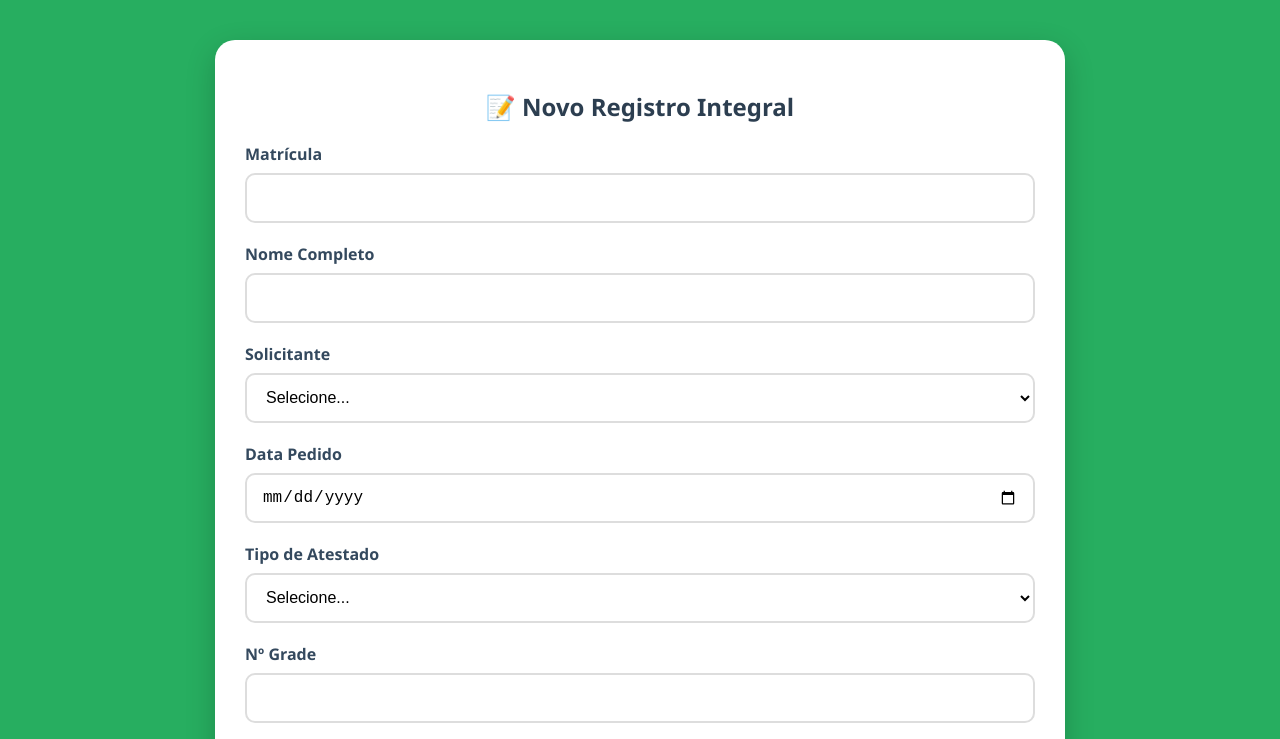
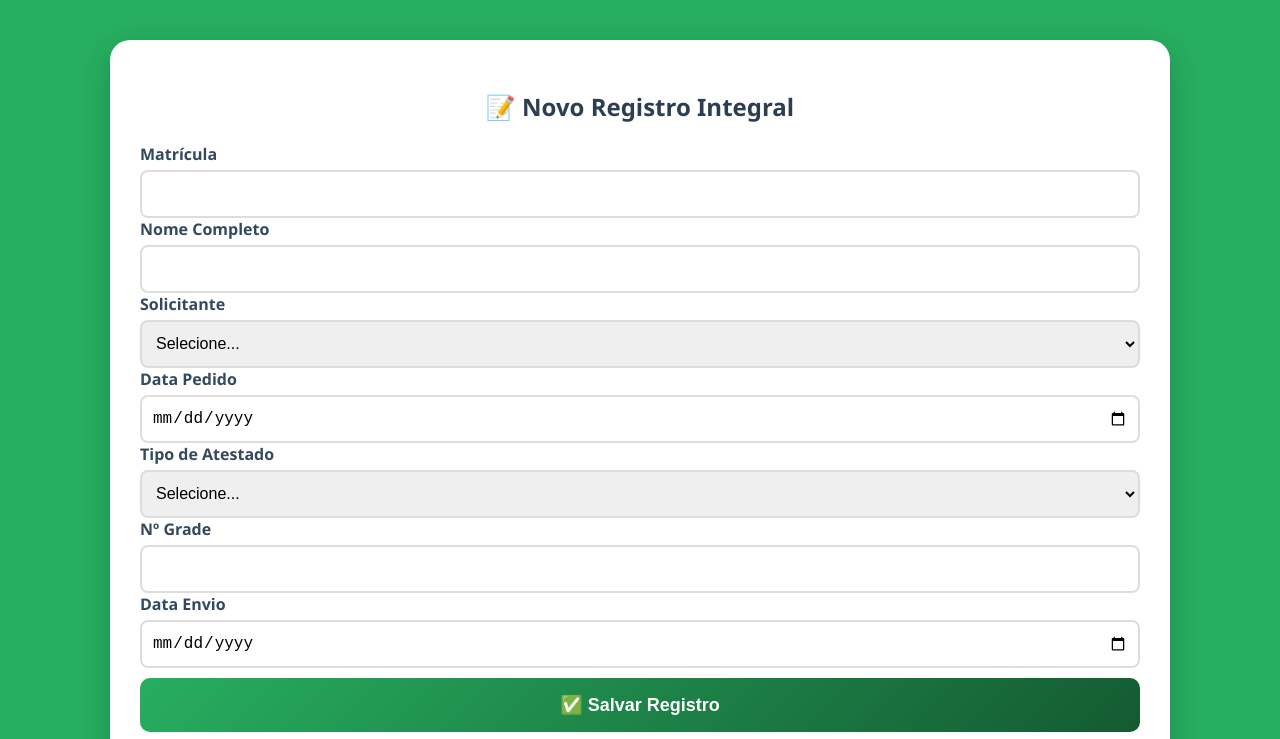
Before and after one commit to Allan1592/CadastrodeAtestasos, a plain HTML site: page index.html in a window 1280 px wide. Both pictures are taken after a click on the button "📝 Cadastrar". Shown: the top 739 px of the page. Drawn offline with Linux system fonts and the light colour scheme.

Commit message:
Update style.css

```diff
--- a/style.css
+++ b/style.css
@@ -6,7 +6,6 @@
     --grad-lilas: linear-gradient(135deg, #9b59b6, #4a235a);
 }
 
-/* RESET GLOBAL: Garante que o tamanho definido seja o tamanho real */
 * { box-sizing: border-box; }
 
 body {
@@ -22,12 +21,7 @@ body.bg-pesquisar { background: #f39c12; }
 body.bg-banco { background: #3498db; }
 body.bg-arquivo { background: #9b59b6; }
 
-.container {
-    width: 100%;
-    max-width: 1100px;
-    margin: 0 auto;
-}
-
+.container { width: 100%; max-width: 1100px; margin: 0 auto; }
 .tela { display: none; padding: 20px; }
 .tela.ativa { display: block; }
 
@@ -35,61 +29,56 @@ body.bg-arquivo { background: #9b59b6; }
     background: white; border-radius: 20px; padding: 30px;
     box-shadow: 0 10px 30px rgba(0,0,0,0.2);
     margin: 20px auto;
-    max-width: 850px;
 }
 
 h1, h2 { text-align: center; color: #2c3e50; }
 
-.menu-grid {
-    display: grid;
-    grid-template-columns: repeat(4, 1fr);
-    gap: 15px;
-    padding: 20px;
-}
+.menu-grid { display: grid; grid-template-columns: repeat(4, 1fr); gap: 15px; padding: 20px; }
 
 .btn-menu {
-    height: 140px; border: none; border-radius: 20px; color: white;
-    font-weight: bold; font-size: 16px; cursor: pointer;
-    transition: transform 0.2s;
+    height: 150px; border: none; border-radius: 20px; color: white;
+    font-weight: bold; font-size: 20px; /* Aumentado conforme pedido */
+    cursor: pointer; transition: transform 0.2s;
     display: flex; flex-direction: column; align-items: center; justify-content: center;
 }
 .btn-menu:hover { transform: scale(1.05); }
 
-.form-grupo { margin-bottom: 20px; width: 100%; }
-label { display: block; margin-bottom: 8px; font-weight: bold; color: #34495e; }
-
-/* HARMONIA TOTAL: Inputs e Selects com o mesmo comportamento */
-input[type="text"],
-input[type="date"],
-select {
-    width: 100% !important;
-    height: 50px;
-    padding: 10px 15px;
-    border: 2px solid #ddd;
-    border-radius: 10px;
-    font-size: 16px;
-    background-color: white;
-    display: block;
-    outline: none;
+/* GRID DO FORMULÁRIO */
+.form-linha {
+    display: grid;
+    grid-template-columns: repeat(12, 1fr); /* Sistema de 12 colunas */
+    gap: 15px;
+    margin-bottom: 15px;
 }
 
-input:focus, select:focus { border-color: #3498db; }
+.col-3 { grid-column: span 3; }
+.col-4 { grid-column: span 4; }
+.col-5 { grid-column: span 5; }
+.col-6 { grid-column: span 6; }
+.col-9 { grid-column: span 9; }
+.col-12 { grid-column: span 12; }
+
+label { display: block; margin-bottom: 5px; font-weight: bold; color: #34495e; }
+
+input, select {
+    width: 100% !important; height: 48px; padding: 10px;
+    border: 2px solid #ddd; border-radius: 8px; font-size: 16px;
+}
 
 .btn-acao {
     width: 100%; padding: 16px; border: none; border-radius: 10px;
-    color: white; font-weight: bold; cursor: pointer; margin-top: 10px; font-size: 16px;
+    color: white; font-weight: bold; cursor: pointer; margin-top: 10px; font-size: 18px;
 }
 
 .barra-ferramentas { display: flex; gap: 15px; margin-bottom: 20px; }
 .btn-ferramenta { flex: 1; padding: 20px; font-weight: bold; border: none; border-radius: 12px; cursor: pointer; color: white; }
 
 .card-clicavel, .card-consulta {
-    background: #fff; padding: 18px; border-radius: 12px; margin-bottom: 12px;
+    background: #fff; padding: 15px; border-radius: 10px; margin-bottom: 10px;
     border-left: 10px solid #2c3e50; display: flex; justify-content: space-between; align-items: center;
     box-shadow: 0 2px 5px rgba(0,0,0,0.1);
 }
 .card-clicavel { cursor: pointer; }
-.card-clicavel:hover { background: #f9f9f9; }
 
 .verde { background: var(--grad-verde); }
 .laranja { background: var(--grad-laranja); }
```
